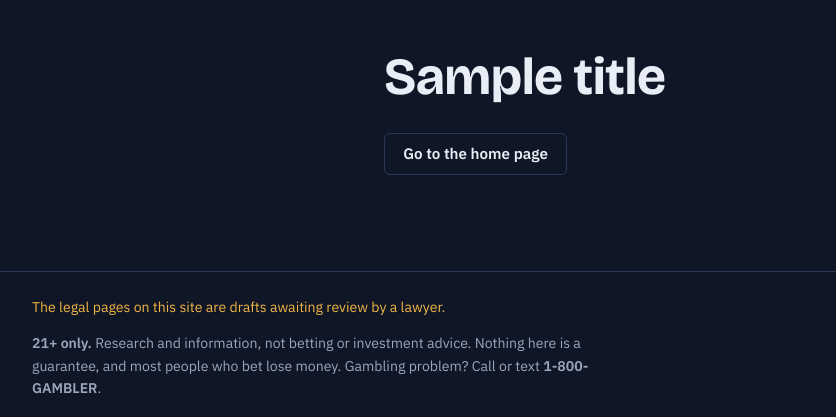
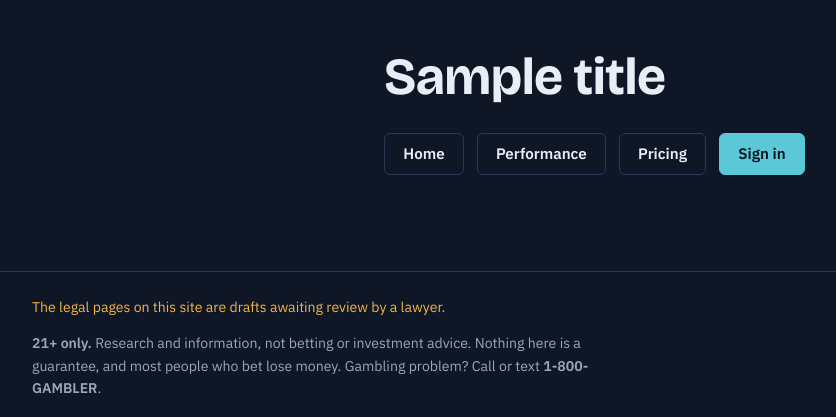
Before and after one commit to Wynne2/True_Prob_AI, a Python web app: template web/templates/message.html in a window 1280 px wide. Shown: the part 67-484 px from the top of the page, without its empty margins (16-852 px from the left). Run offline with Jinja, Linux system fonts and the light colour scheme; the template is opened without the code that fills it: most values are stand-ins (such as "Sample title", 1, 10 or a date in 2020).

Commit message:
Conversion: 404 and error pages link to Performance, Pricing and Sign in
A dead end after a bad URL pushes people away; competitors' cluttered
apps already frustrate bettors (r/sportsbetting). Signed-in visitors get
Open the app instead of Sign in. Account-deleted uses the same template.

Co-Authored-By: Composer <noreply@anthropic.com>

```diff
--- a/web/templates/message.html
+++ b/web/templates/message.html
@@ -1,5 +1,15 @@
 {% extends "base.html" %}
 {% block title %}{{ title }}: True Prob AI{% endblock %}
 {% block content %}
-<section class="auth"><h1>{{ title }}</h1><p>{{ message }}</p><p><a class="btn ghost" href="/">Go to the home page</a></p></section>
+<section class="auth">
+  <h1>{{ title }}</h1>
+  <p>{{ message }}</p>
+  <p class="cta-row">
+    <a class="btn ghost" href="/">Home</a>
+    <a class="btn ghost" href="/performance">Performance</a>
+    <a class="btn ghost" href="/pricing">Pricing</a>
+    {% if user %}<a class="btn" href="/app">Open the app</a>
+    {% else %}<a class="btn" href="/login">Sign in</a>{% endif %}
+  </p>
+</section>
 {% endblock %}
```
Also changed, not shown: tests/test_web.py (+9 -0 lines).
